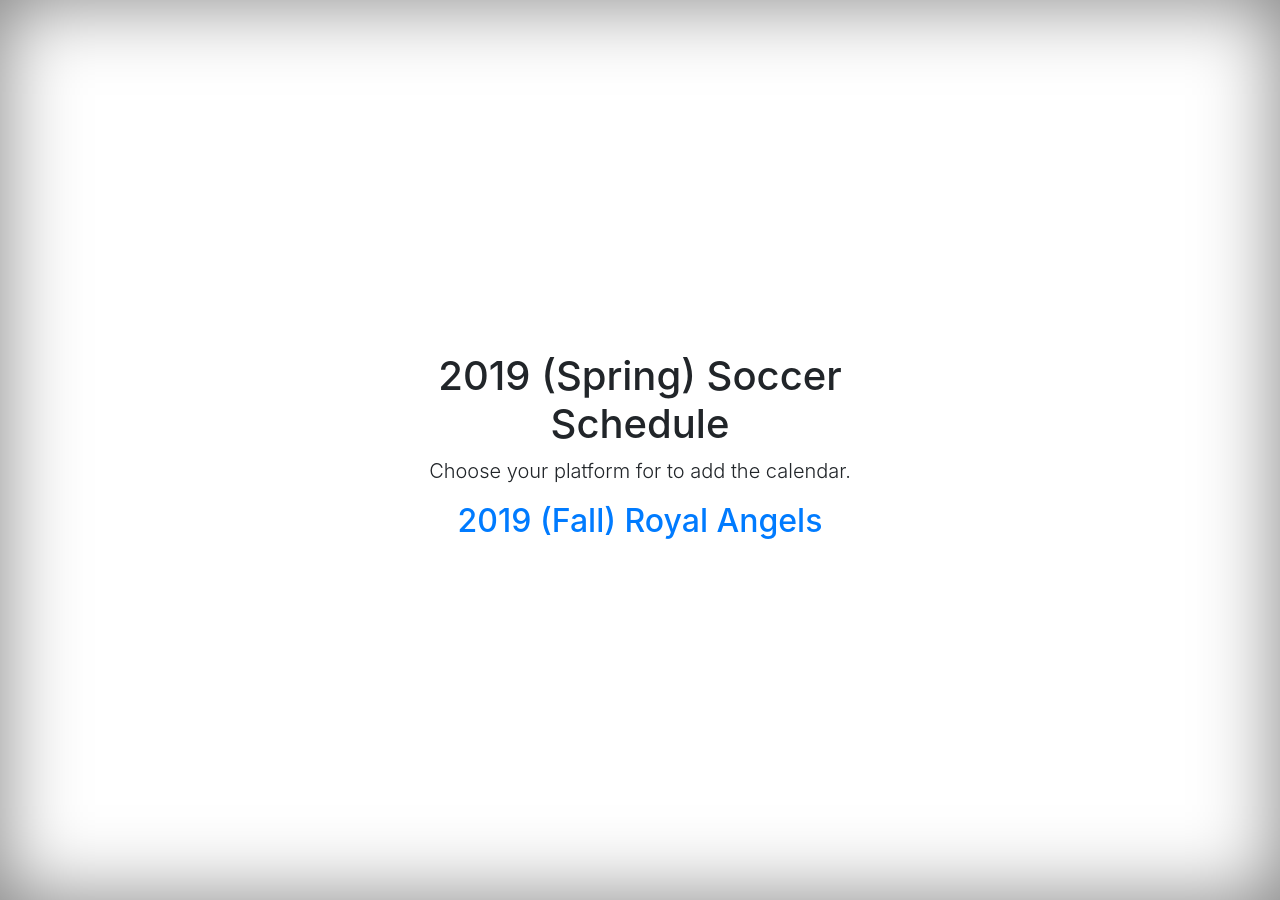
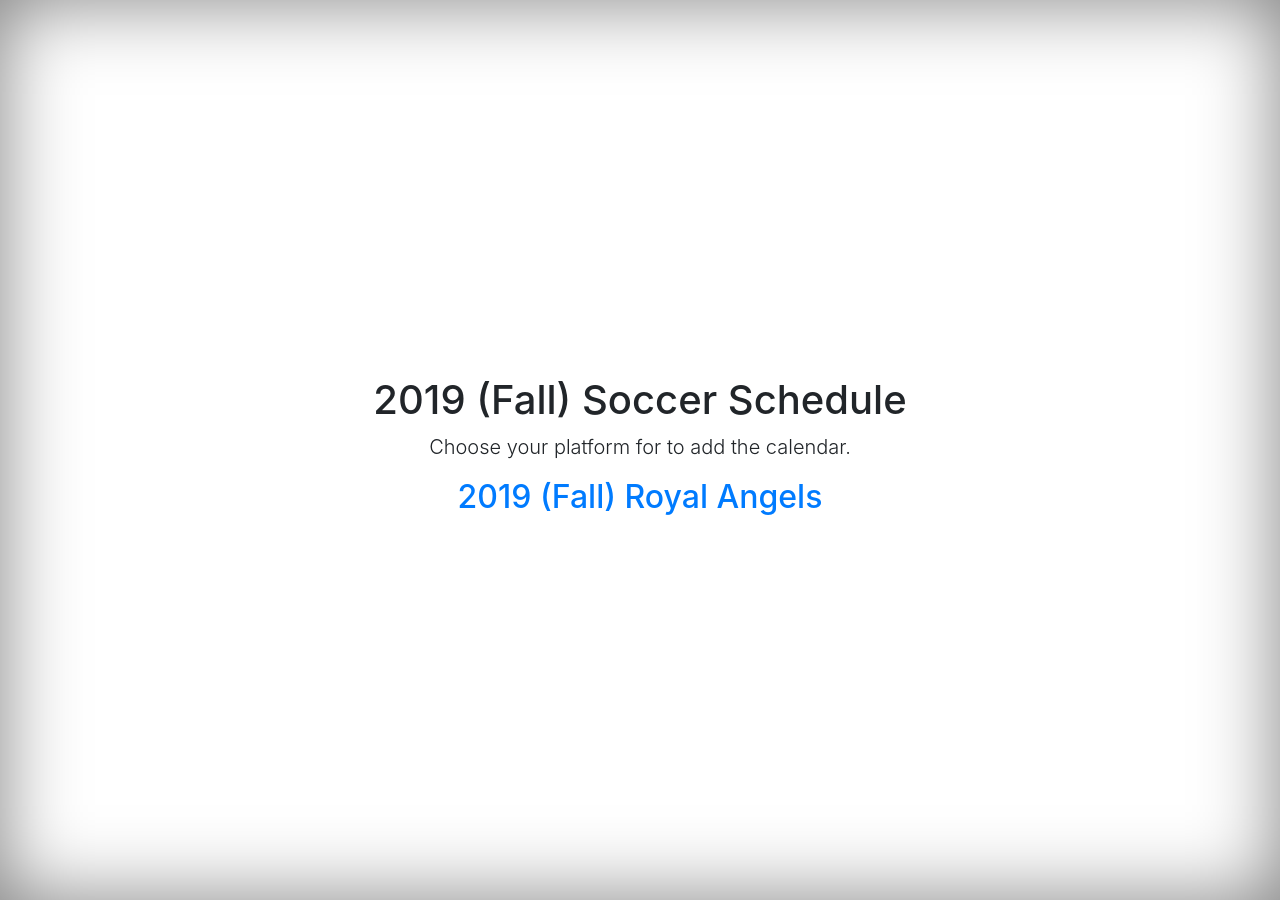
Before and after one commit to nathanb/ical-parents, a Jekyll site: the page built from index.md, in a window 1280 px wide. Built offline with Jekyll 4.4.1, drawn with Linux system fonts in a browser that asks for light colours; nearby versions of some CDN libraries; our own code applies the rules of GitHub Pages for plain Markdown files; a script that is not in the unit is left out.

Commit message:
title update.

```diff
--- a/_config.yml
+++ b/_config.yml
@@ -1,3 +1,3 @@
-title: 2019 (Spring) Soccer Schedule
+title: 2019 (Fall) Soccer Schedule
 description: Choose your platform for to add the calendar.
 show_downloads: false
```
